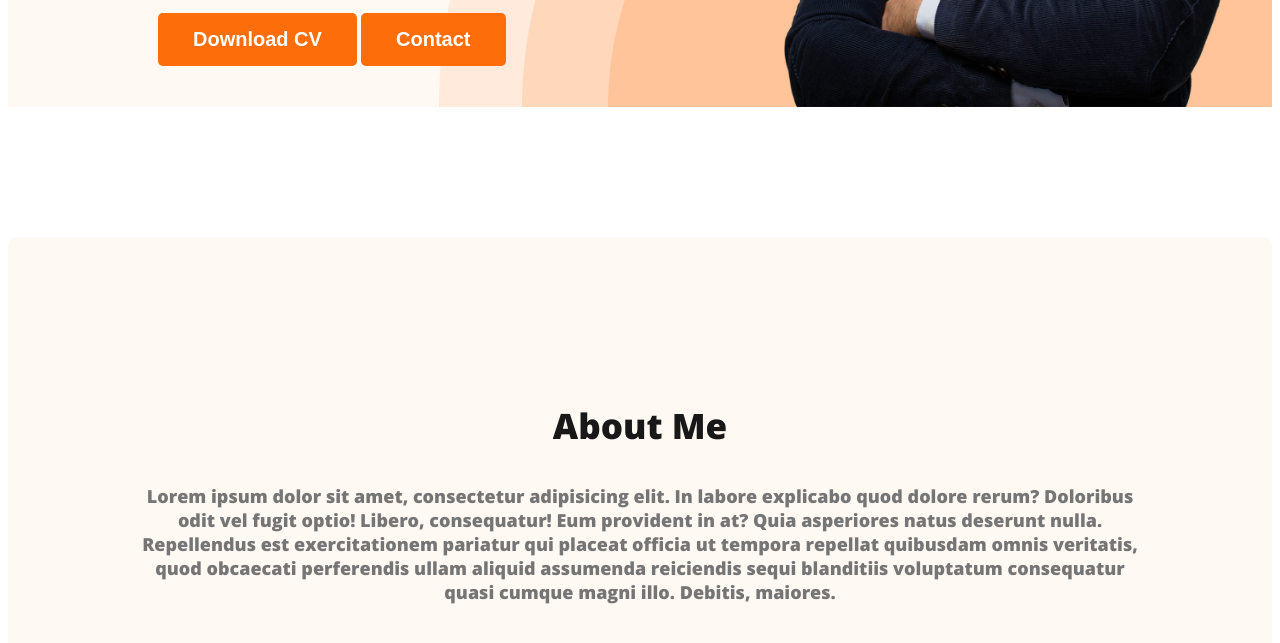
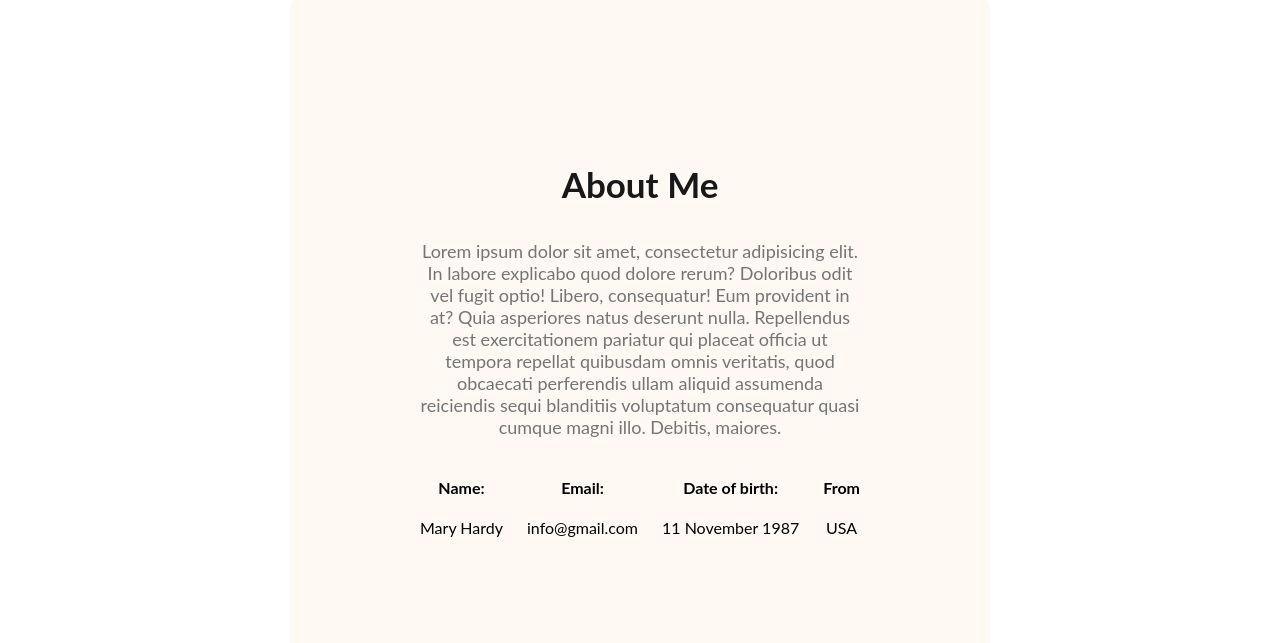
Before and after one commit to codexjamil/my-portfolio, a plain HTML site: page index.html in a window 1280 px wide. Shown: the part 661-1304 px from the top of the page. Drawn offline with nearby package versions, Linux system fonts and the light colour scheme.

Commit message:
added about infortmation & some modification of whole site

```diff
--- a/index.html
+++ b/index.html
@@ -33,11 +33,29 @@
             <img class="profile-pic" src="images/hardy.png" alt="">
         </div>
     </header>
-    <main>
+    <main class="main">
         <section class="about">
             <h3 class="section-title">About Me</h3>
             <p class="section-description">Lorem ipsum dolor sit amet, consectetur adipisicing elit. In labore explicabo quod dolore rerum? Doloribus odit vel fugit optio! Libero, consequatur! Eum provident in at? Quia asperiores natus deserunt nulla.
             Repellendus est exercitationem pariatur qui placeat officia ut tempora repellat quibusdam omnis veritatis, quod obcaecati perferendis ullam aliquid assumenda reiciendis sequi blanditiis voluptatum consequatur quasi cumque magni illo. Debitis, maiores.</p>
+            <div class="about-info-container">
+                <div class="about-info">
+                    <h4 class="info-title">Name:</h4>
+                    <p class="info-description">Mary Hardy</p>
+                </div>
+                <div class="about-info">
+                    <h4 class="info-title">Email:</h4>
+                    <p class="info-description">info@gmail.com</p>
+                </div>
+                <div class="about-info">
+                    <h4 class="info-title">Date of birth:</h4>
+                    <p class="info-description">11 November 1987</p>
+                </div>
+                <div class="about-info">
+                    <h4 class="info-title">From</h4>
+                    <p class="info-description">USA</p>
+                </div>
+            </div>
         </section>
     </main>
     <footer>
--- a/styles/portfolio.css
+++ b/styles/portfolio.css
@@ -2,7 +2,7 @@
 
 body {
     font-family: "Lato", sans-serif;
-    font-family: "Open Sans", sans-serif;
+    /* font-family: "Open Sans", sans-serif; */
 }
 
 .text-primary {
@@ -18,13 +18,15 @@ body {
     font-weight: 700;
     padding: 15px 35px;
 }
-.section-title{
+
+.section-title {
     color: #181818;
     text-align: center;
     font-size: 35px;
     font-weight: 700;
 }
-.section-description{
+
+.section-description {
     color: #757575;
     text-align: center;
     font-size: 18px;
@@ -59,43 +61,66 @@ nav a {
     text-decoration: none;
     color: #474747;
 }
+
 /* header related style */
-.header{
+.header {
     background-color: #FFF8F3;
     background-image: url('../images/header_bg.png');
     background-repeat: no-repeat;
     background-position: bottom right;
 }
-.banner{
+
+.banner {
     padding: 30px 30px 0px 150px;
     display: flex;
     align-items: center;
     justify-content: space-between;
 }
-.banner-content{
+
+.banner-content {
     max-width: 500px;
 }
-.profile-pic{
-    width: 500px;
+
+.profile-pic {
+    width: 300px;
 }
-.banner-greeting{
+
+.banner-greeting {
     font-size: 45px;
     color: #474747;
     margin-bottom: 0;
 }
-.banner-title{
+
+.banner-title {
     font-size: 85px;
     font-weight: 700;
     margin-top: 5px;
     margin-bottom: 20px;
 }
-.banner-description{
+
+.banner-description {
     margin-top: 0px;
 }
+
 /* main section styles */
-.about{
+main {
+    max-width: 700px;
+    margin: 0px auto;
+
+}
+
+/* about section styles */
+.about {
     padding: 130px;
     background-color: #FFF8F3;
     border-radius: 10px;
     margin: 130px 0;
 }
+
+.about-info-container {
+    display: flex;
+    justify-content: space-between;
+}
+.about-info{
+    text-align: center;
+}
```
